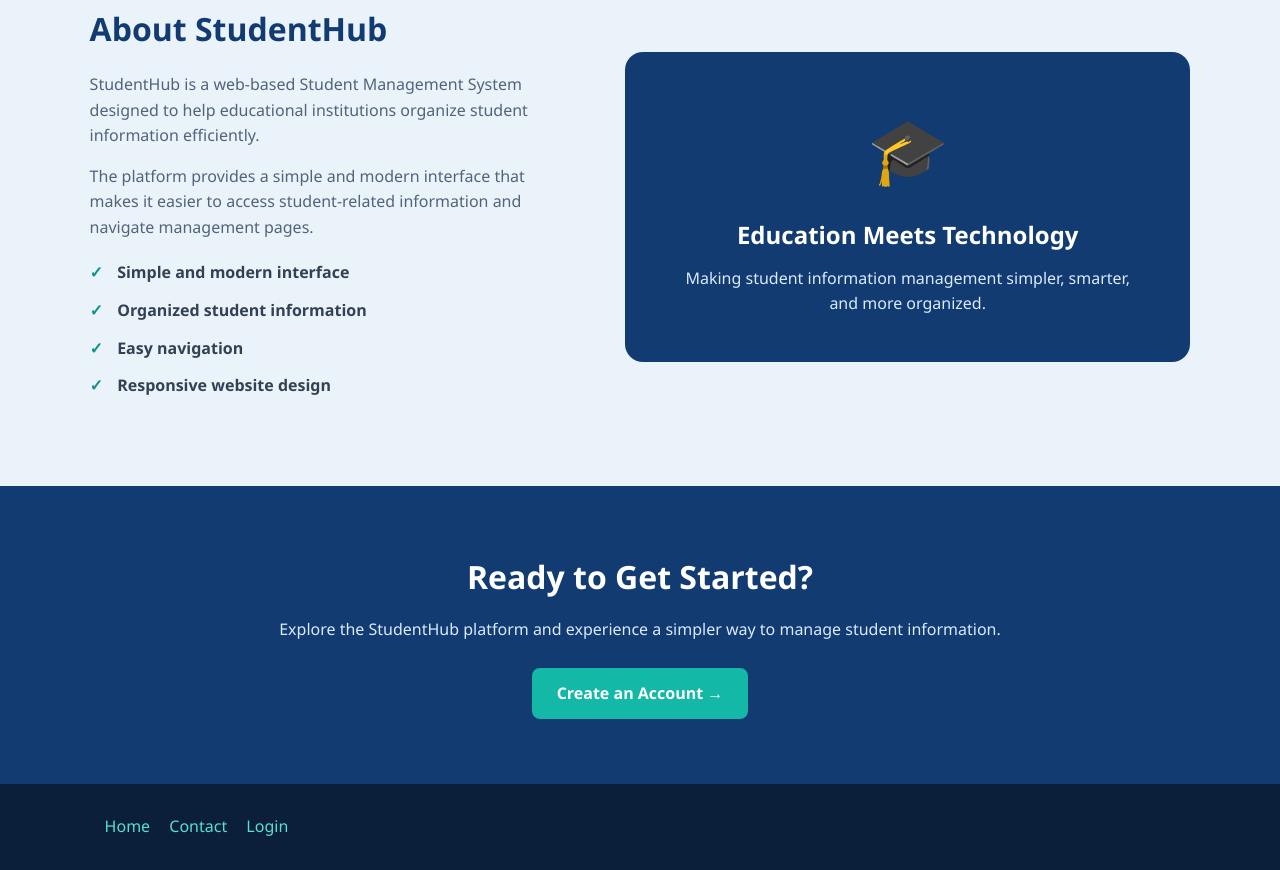
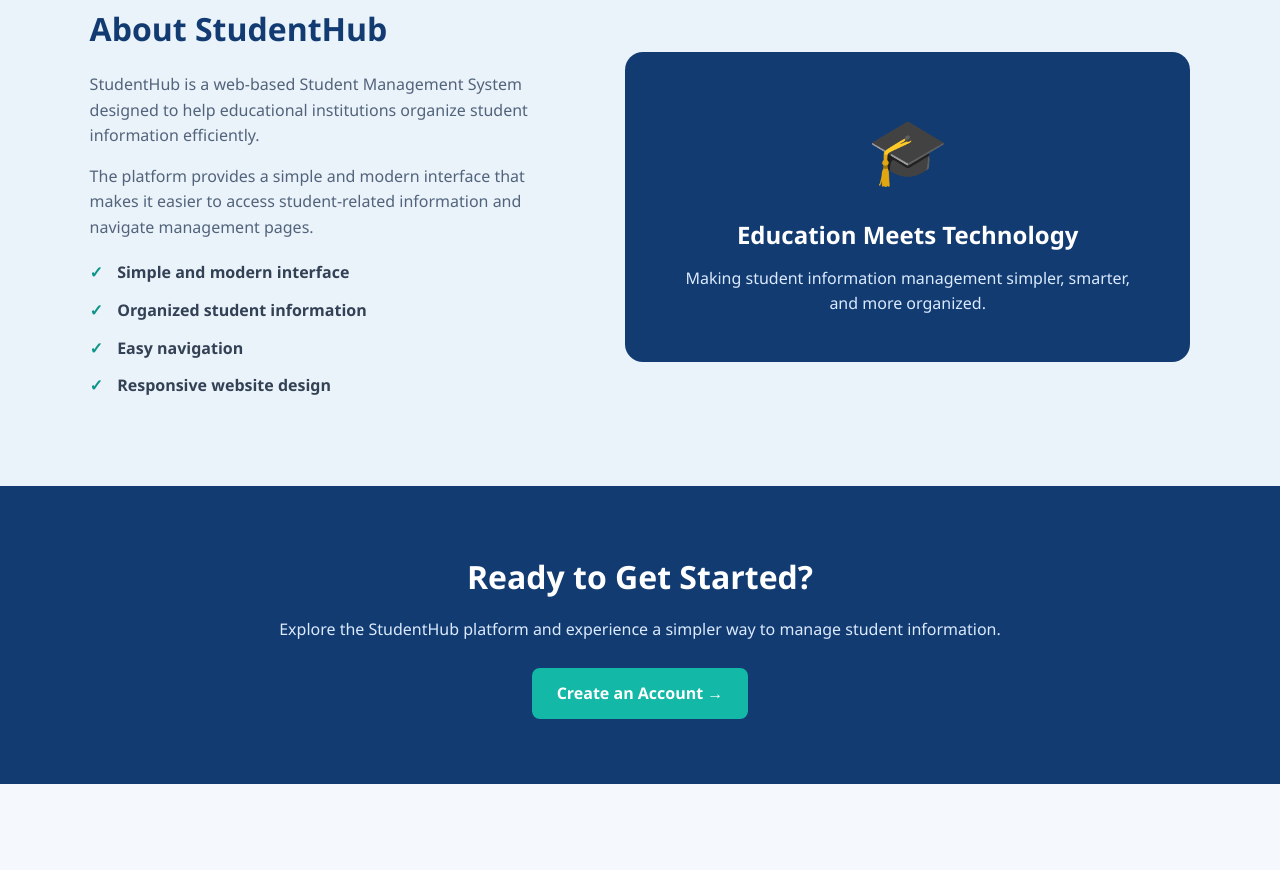
Before and after one commit to MGFrancois123/Student-Management-System, a plain HTML site: page index.html in a window 1280 px wide. Shown: the part 1494-2364 px from the top of the page. After the commit the page ends 2278 px from the top, so only its background shows below. Drawn offline with Linux system fonts and the light colour scheme.

Commit message:
Update homepage

```diff
--- a/index.html
+++ b/index.html
@@ -609,18 +609,18 @@
     </section>
 
     <!-- FOOTER -->
-    <footer>
-        <!-- <p>
+    <!-- <footer>
+        <p>
             © 2026 <strong>StudentHub</strong>.
             Student Management System.
-        </p> -->
+        </p>
 
         <div>
             <a href="index.html">Home</a>
             <a href="contact.html">Contact</a>
             <a href="login.html">Login</a>
         </div>
-    </footer>
+    </footer> -->
 
 </body>
 </html>
```
